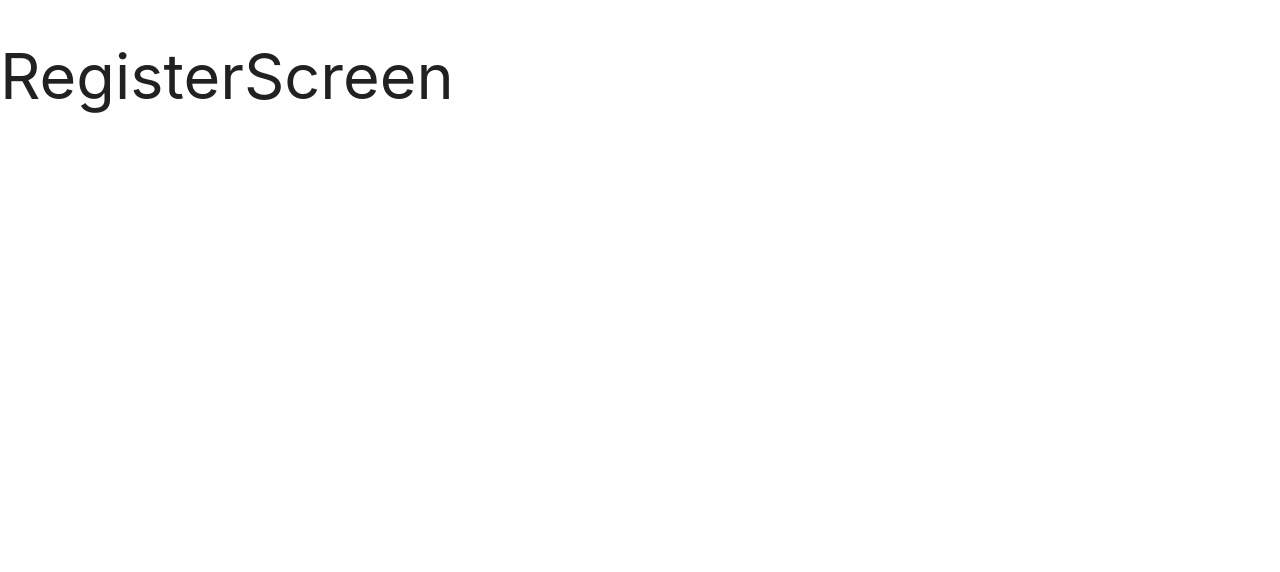
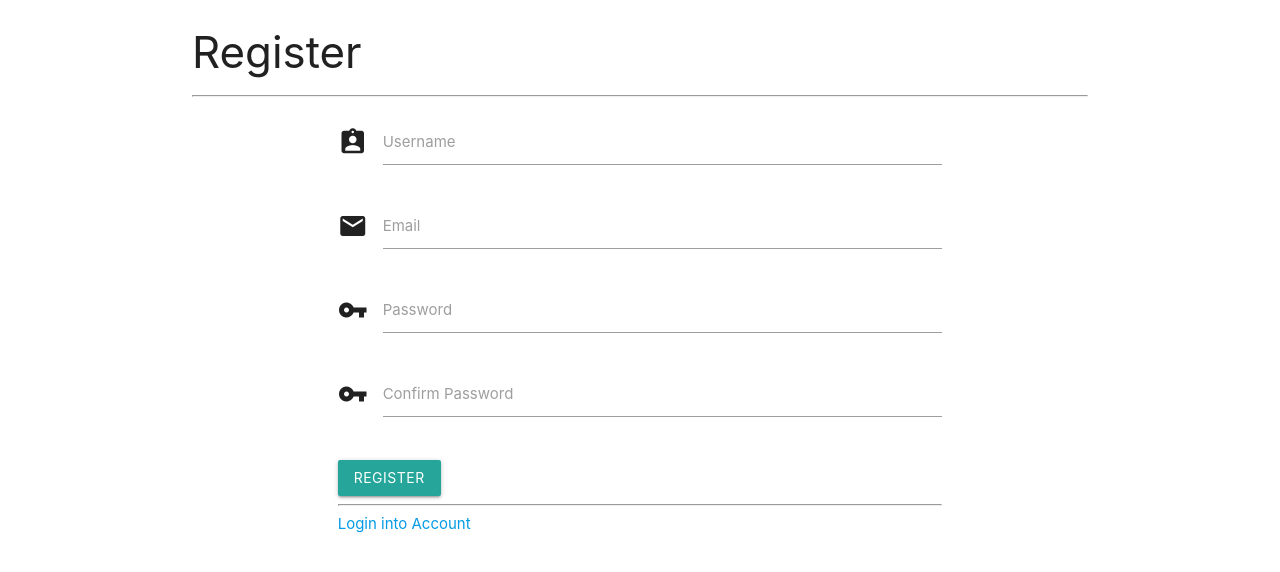
Before and after one commit to Mirko-Perez/Calculadora-Nominal-PWA, a React (Create React App) app: page /register in a window 1280 px wide. Shown: the top 572 px of the page. Built offline with nearby package versions, Linux system fonts and the light colour scheme; no server answers.

Commit message:
component&Navbar

```diff
--- a/src/actions/auth.js
+++ b/src/actions/auth.js
@@ -7,6 +7,29 @@ export const googleLogin = () => {
       .auth()
       .signInWithPopup(googleAuthProvider)
       .then(({ user }) => {
+        dispatch(login(user.uid, user.displayName));
+      });
+  };
+};
+export const emailAndPasswordLogin = (email, password) => {
+  return (dispatch) => {
+    firebase
+      .auth()
+      .signInWithEmailAndPassword(email, password)
+      .then(({ user }) => {
+        dispatch(login(user.uid, user.displayName));
+      });
+  };
+};
+
+export const register = (email, username, password) => {
+  return (dispatch) => {
+    firebase
+      .auth()
+      .createUserWithEmailAndPassword(email, password)
+      .then(async ({ user }) => {
+        await user.updateProfile({ displayName: username });
+
         dispatch(login(user.uid, user.displayName));
       });
   };
--- /dev/null
+++ b/src/components/NavBar.jsx
@@ -0,0 +1,18 @@
+import React from "react";
+
+export const NavBar = () => {
+  return (
+    <nav className="green">
+      <div className="nav-wrapper">
+        <span className="brand-logo">Calculadora Nominal</span>
+        <ul id="nav-mobile" className="right hide-on-med-and-down">
+          <li>
+            <button className="btn red waves-effect waves-light btn">
+              Logout
+            </button>
+          </li>
+        </ul>
+      </div>
+    </nav>
+  );
+};
--- /dev/null
+++ b/src/pages/AppScreen.jsx
@@ -0,0 +1,10 @@
+import React from "react";
+import { NavBar } from "../components/NavBar";
+
+export const AppScreen = () => {
+  return (
+    <>
+      <NavBar />
+    </>
+  );
+};
--- a/src/pages/LoginScreen.jsx
+++ b/src/pages/LoginScreen.jsx
@@ -1,11 +1,30 @@
-import React from "react";
+import React, { useState } from "react";
 import GoogleButton from "react-google-button";
 import { useDispatch } from "react-redux";
 import { Link } from "react-router-dom";
-import { googleLogin } from "../actions/auth";
+import { googleLogin, emailAndPasswordLogin } from "../actions/auth";
 
 export const LoginScreen = () => {
   const dispacth = useDispatch();
+
+  const [data, setData] = useState({
+    email: "",
+    password: "",
+  });
+  const handleChange = (e) => {
+    const value = e.target.value;
+    setData({
+      ...data,
+      [e.target.name]: value,
+    });
+  };
+
+  const { email, password } = data;
+
+  const handleEmailLogin = (e) => {
+    e.preventDefault();
+    dispacth(emailAndPasswordLogin(email, password));
+  };
 
   const handleGoogleLogin = () => {
     console.log("login google");
@@ -18,14 +37,17 @@ export const LoginScreen = () => {
       <hr />
 
       <div className="row container">
-        <form className="col s12">
+        <form onSubmit={handleEmailLogin} className="col s12">
           <div className="row">
             <div className="input-field col s12">
               <i className="material-icons prefix">email</i>
               <input
+                onChange={handleChange}
+                value={email}
+                name="email"
                 id="icon_prefix2"
                 className="materialize-textarea"
-                type="text"
+                type="email"
               />
               <label htmlFor="icon_prefix2">Email</label>
             </div>
@@ -33,16 +55,19 @@ export const LoginScreen = () => {
             <div className="input-field col s12">
               <i className="material-icons prefix">vpn_key</i>
               <input
+                onChange={handleChange}
+                value={password}
+                name="password"
                 id="icon_prefix"
                 className="materialize-textarea"
-                type="text"
+                type="password"
               />
               <label htmlFor="icon_prefix">Password</label>
             </div>
           </div>
 
           <button className="btn" type="submit">
-            Enviar
+            Login
           </button>
           <hr />
           <GoogleButton
--- a/src/pages/RegisterScreen.jsx
+++ b/src/pages/RegisterScreen.jsx
@@ -1,9 +1,116 @@
-import React from "react";
+import React, { useState } from "react";
+import { useDispatch } from "react-redux";
+import { Link } from "react-router-dom";
+import { register } from "../actions/auth";
 
 export const RegisterScreen = () => {
+  const dispatch = useDispatch();
+
+  const [data, setData] = useState({
+    email: "",
+    username: "",
+    password: "",
+    password2: "",
+  });
+  const handleChange = (e) => {
+    const value = e.target.value;
+    setData({
+      ...data,
+      [e.target.name]: value,
+    });
+  };
+
+  const { email, username, password, password2 } = data;
+
+  const handleRegister = (e) => {
+    e.preventDefault();
+
+    if (email.trim() === "" || email.trim().includes("@")) {
+      return;
+    }
+
+    if (username.trim().length < 2) {
+      return;
+    }
+
+    if (password.trim().length < 6) {
+      return;
+    }
+
+    if (password.trim().length !== password2.trim().length) {
+      return;
+    }
+
+    dispatch(register(email, password, username));
+  };
+
   return (
-    <div>
-      <h1>RegisterScreen</h1>
+    <div className="container">
+      <h3>Register</h3>
+      <hr />
+
+      <div className="row container">
+        <form onSubmit={handleRegister} className="col s12">
+          <div className="row">
+            <div className="input-field col s12">
+              <i className="material-icons prefix">assignment_ind</i>
+              <input
+                onChange={handleChange}
+                value={username}
+                name="username"
+                id="icon_prefix1"
+                className="materialize-textarea"
+                type="text"
+              />
+              <label htmlFor="icon_prefix1">Username</label>
+            </div>
+            <div className="input-field col s12">
+              <i className="material-icons prefix">email</i>
+              <input
+                onChange={handleChange}
+                value={email}
+                name="email"
+                id="icon_prefix2"
+                className="materialize-textarea"
+                type="email"
+              />
+              <label htmlFor="icon_prefix2">Email</label>
+            </div>
+
+            <div className="input-field col s12">
+              <i className="material-icons prefix">vpn_key</i>
+              <input
+                onChange={handleChange}
+                value={password}
+                name="password"
+                id="icon_prefix3"
+                className="materialize-textarea"
+                type="password"
+              />
+              <label htmlFor="icon_prefix3">Password</label>
+            </div>
+            <div className="input-field col s12">
+              <i className="material-icons prefix">vpn_key</i>
+              <input
+                onChange={handleChange}
+                value={password2}
+                name="password2"
+                id="icon_prefix4"
+                className="materialize-textarea"
+                type="password"
+              />
+              <label htmlFor="icon_prefix4">Confirm Password</label>
+            </div>
+          </div>
+
+          <button className="btn" type="submit">
+            Register
+          </button>
+          <hr />
+
+          <Link to="/login">Login into Account</Link>
+        </form>
+      </div>
     </div>
   );
 };
--- a/src/routers/AppRouter.jsx
+++ b/src/routers/AppRouter.jsx
@@ -1,9 +1,10 @@
 import React from "react";
+import { AppScreen } from "../pages/AppScreen";
 
 export const AppRouter = () => {
   return (
-    <div>
-      <h1>AppRouter</h1>
-    </div>
+    <>
+      <AppScreen />
+    </>
   );
 };
--- a/src/routers/AuthRouter.jsx
+++ b/src/routers/AuthRouter.jsx
@@ -1,15 +1,31 @@
-import React from "react";
+import React, { useEffect } from "react";
 import { BrowserRouter, Route, Routes } from "react-router-dom";
 import { LoginScreen } from "../pages/LoginScreen";
 import { RegisterScreen } from "../pages/RegisterScreen";
 
+import { firebase } from "../firebase/config-firebase";
+import { useDispatch } from "react-redux";
+import { login } from "../actions/auth";
+import { AppRouter } from "./AppRouter";
+
 export const AuthRouter = () => {
+  const dispatch = useDispatch();
+
+  useEffect(() => {
+    firebase.auth().onAuthStateChanged((user) => {
+      if (user) {
+        dispatch(login(user.uid, user.displayName));
+      }
+    });
+  }, [dispatch]);
+
   return (
     <div>
       <BrowserRouter>
         <Routes>
           <Route path="/login" element={<LoginScreen />} />
           <Route path="/register" element={<RegisterScreen />} />
+          <Route path="/app" element={<AppRouter />} />
         </Routes>
       </BrowserRouter>
     </div>
```
